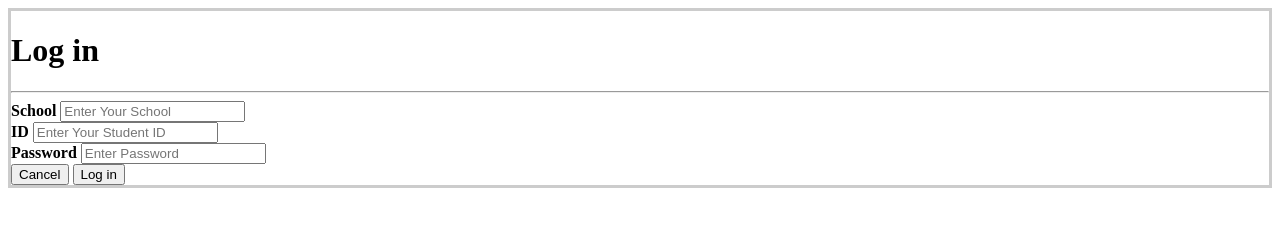
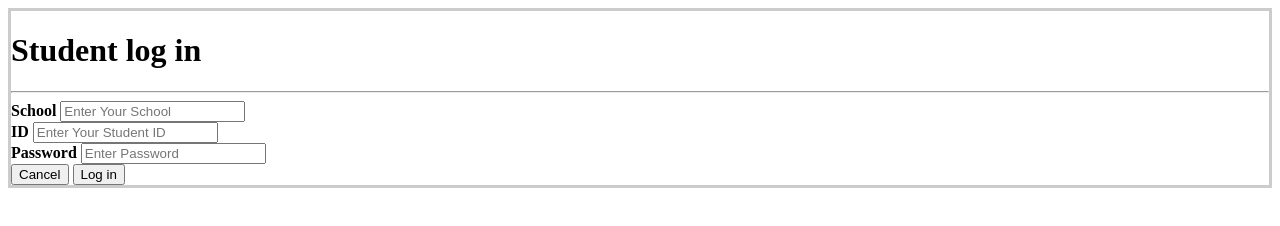
Before and after one commit to SolonEDU/solon-blockchain-0, a plain HTML site: page login.htm in a window 1280 px wide. Drawn offline with Linux system fonts and the light colour scheme.

Commit message:
Update login.htm

```diff
--- a/login.htm
+++ b/login.htm
@@ -4,7 +4,7 @@
 
 <form action="action_page.php" style="border:3px solid #ccc">
   <div class="container">
-    <h1>Log in</h1>
+    <h1>Student log in</h1>
     <hr>
 
 	<label for="school"><b>School</b></label>
@@ -23,4 +23,4 @@
   </div>
 </form>
 </body>
-</html>
+</htmlSt
```
